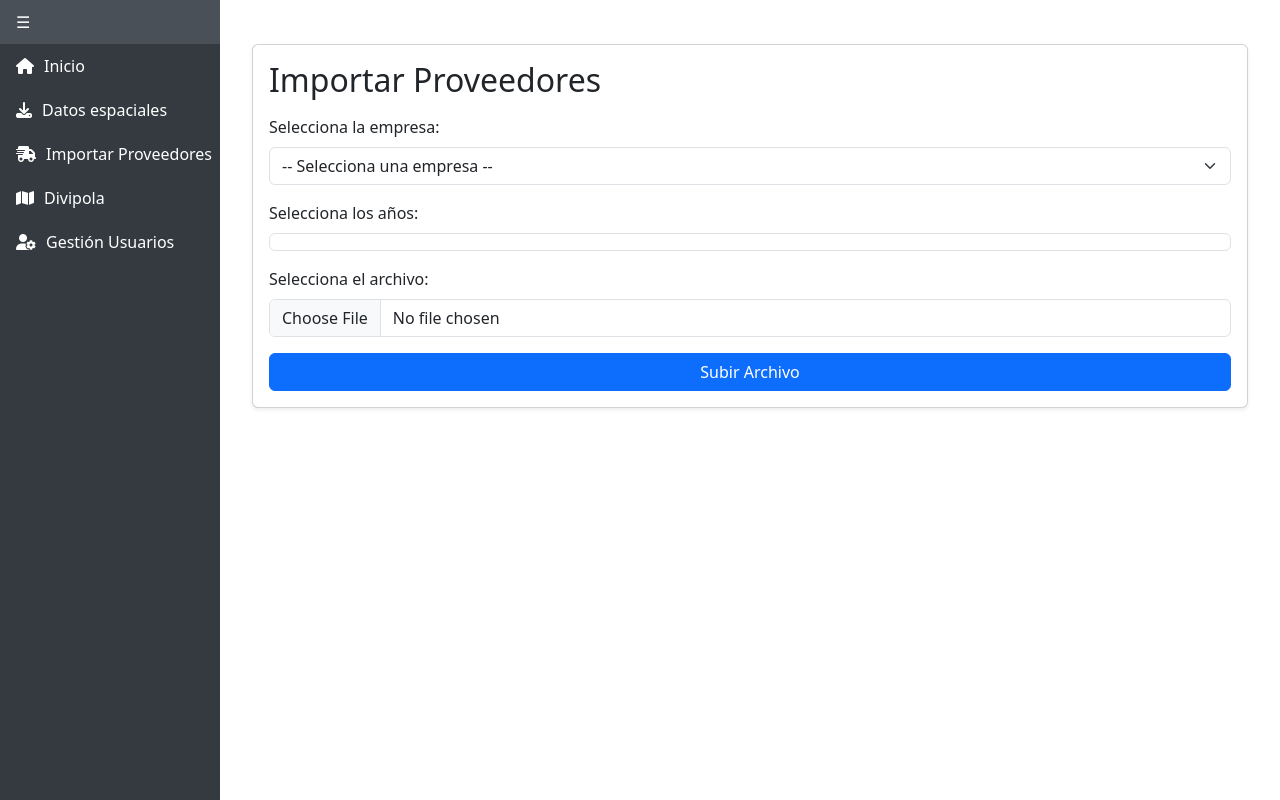
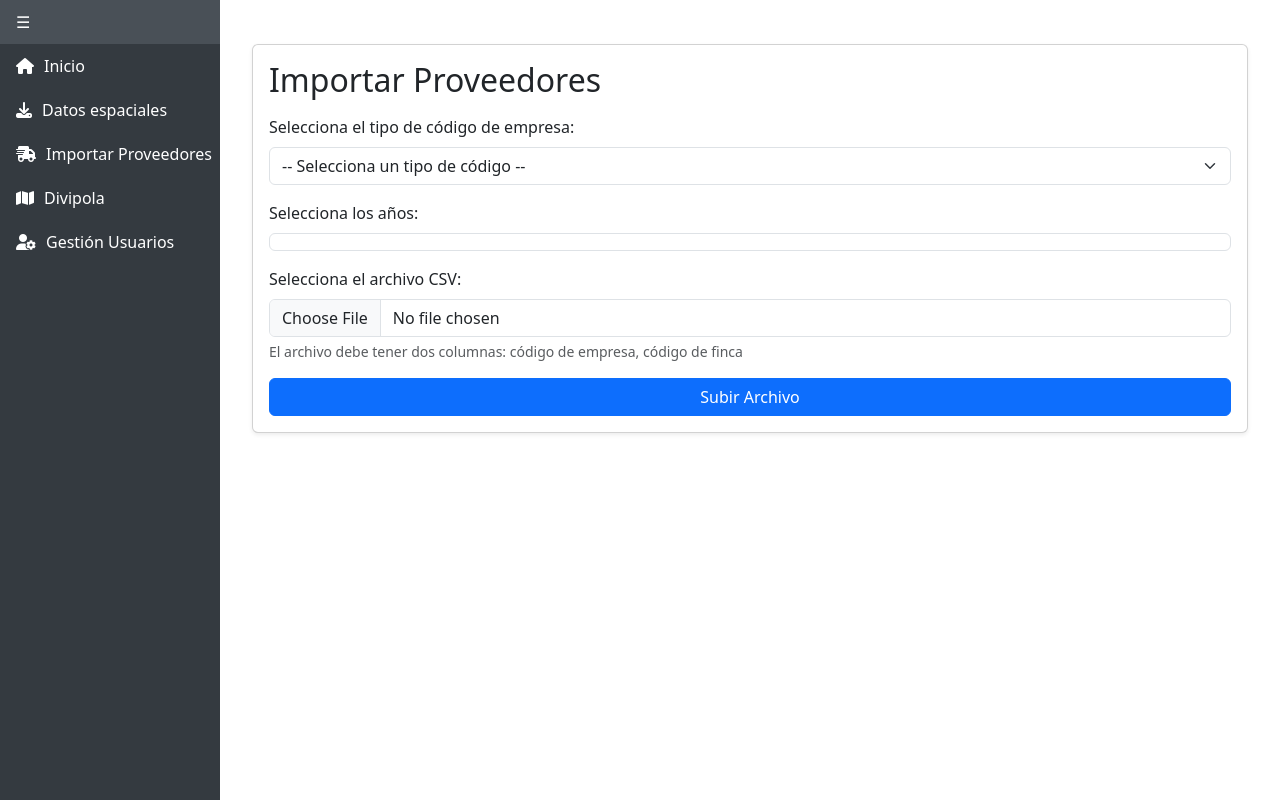
Before and after one commit to CIAT-DAPA/ganabosques_web_admin, a Flask app: template src/templates/import_suppliers.html in a window 1280 px wide. Run offline with Flask 3, Linux system fonts and the light colour scheme; the template is opened without the code that fills it, so the values that code supplies are empty; parts of the project's set-up code (start-up, migrations or seed data) failed here and were passed over.

Commit message:
Added requested funtionality for the import suppliers module

```diff
--- a/src/templates/import_suppliers.html
+++ b/src/templates/import_suppliers.html
@@ -18,11 +18,11 @@
 
             <form method="POST" enctype="multipart/form-data" class="row g-3">
                 <div class="col-12">
-                    <label for="empresa_id" class="form-label">Selecciona la empresa:</label>
-                    <select name="empresa_id" id="empresa_id" class="form-select" required>
-                        <option value="">-- Selecciona una empresa --</option>
-                        {% for empresa in empresas %}
-                            <option value="{{ empresa.id }}" {% if selected_empresa == empresa.id|string %}selected{% endif %}>{{ empresa.name }}</option>
+                    <label for="label" class="form-label">Selecciona el tipo de código de empresa:</label>
+                    <select name="label" id="label" class="form-select" required>
+                        <option value="">-- Selecciona un tipo de código --</option>
+                        {% for label in labels %}
+                            <option value="{{ label.name }}" {% if selected_label == label.name %}selected{% endif %}>{{ label.value }}</option>
                         {% endfor %}
                     </select>
                 </div>
@@ -45,8 +45,9 @@
                 </div>
 
                 <div class="col-12">
-                    <label for="archivo" class="form-label">Selecciona el archivo:</label>
+                    <label for="archivo" class="form-label">Selecciona el archivo CSV:</label>
                     <input type="file" name="archivo" id="archivo" class="form-control" accept=".csv" required>
+                    <div class="form-text">El archivo debe tener dos columnas: código de empresa, código de finca</div>
                 </div>
 
                 <div class="col-12">
@@ -60,16 +61,16 @@
     <hr class="my-5">
     <div class="row">
         <div class="col-md-6">
-            <h4 class="text-success">Códigos encontrados ({{ encontrados|length }})</h4>
+            <h4 class="text-success">Registros encontrados ({{ encontrados|length }})</h4>
             <ul class="list-group mb-2">
-                {% for codigo in encontrados %}
-                    <li class="list-group-item">{{ codigo }}</li>
+                {% for empresa, finca in encontrados %}
+                    <li class="list-group-item">Empresa: {{ empresa }} - Finca: {{ finca }}</li>
                 {% endfor %}
             </ul>
             {% if encontrados %}
             <form method="POST" action="{{ url_for('suppliers.descargar_encontrados') }}">
-                {% for codigo in encontrados %}
-                    <input type="hidden" name="encontrados[]" value="{{ codigo }}">
+                {% for empresa, finca in encontrados %}
+                    <input type="hidden" name="encontrados[]" value="{{ empresa }}|{{ finca }}">
                 {% endfor %}
                 <button class="btn btn-success w-100" type="submit">Descargar CSV</button>
             </form>
@@ -77,16 +78,16 @@
         </div>
 
         <div class="col-md-6">
-            <h4 class="text-danger">Códigos no encontrados ({{ no_encontrados|length }})</h4>
+            <h4 class="text-danger">Registros no encontrados ({{ no_encontrados|length }})</h4>
             <ul class="list-group mb-2">
-                {% for codigo in no_encontrados %}
-                    <li class="list-group-item">{{ codigo }}</li>
+                {% for empresa, finca in no_encontrados %}
+                    <li class="list-group-item">Empresa: {{ empresa }} - Finca: {{ finca }}</li>
                 {% endfor %}
             </ul>
             {% if no_encontrados %}
             <form method="POST" action="{{ url_for('suppliers.descargar_no_encontrados') }}">
-                {% for codigo in no_encontrados %}
-                    <input type="hidden" name="no_encontrados[]" value="{{ codigo }}">
+                {% for empresa, finca in no_encontrados %}
+                    <input type="hidden" name="no_encontrados[]" value="{{ empresa }}|{{ finca }}">
                 {% endfor %}
                 <button class="btn btn-danger w-100" type="submit">Descargar CSV</button>
             </form>
```
Also changed, not shown: src/routes/suppliers_data_management.py (+48 -39 lines).
